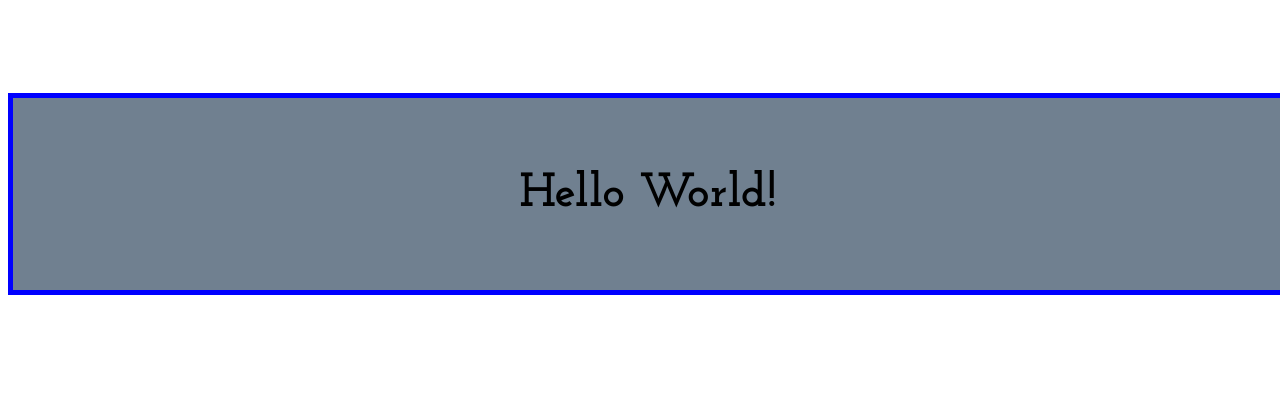
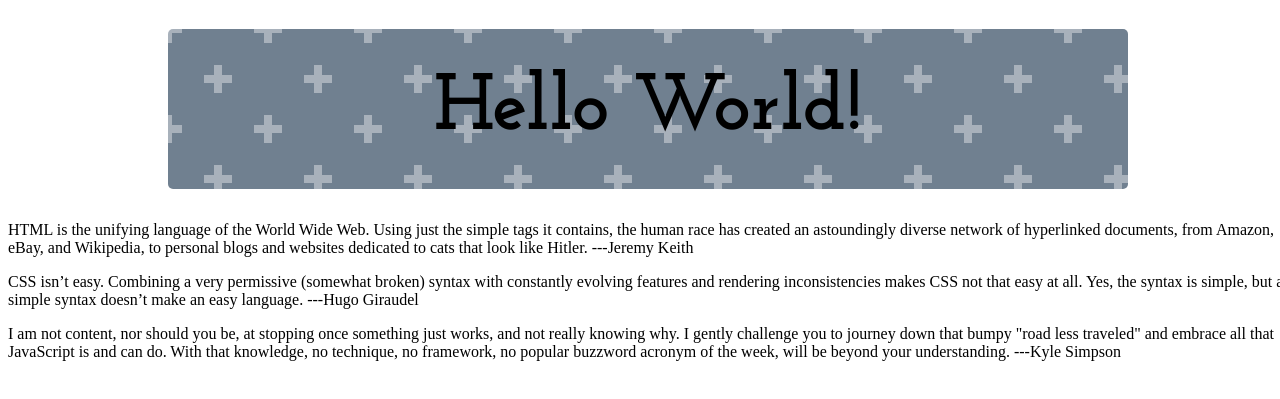
Before and after one commit to dlestage/fewd-practice-webpage, a plain HTML site: page index.html in a window 1280 px wide. Shown: the part 173-572 px from the top of the page. Drawn offline with Linux system fonts and the light colour scheme.

Commit message:
add webclasses

```diff
--- a/index.html
+++ b/index.html
@@ -21,8 +21,36 @@
         </ul>
       </nav>
     </header>
-    <div id="title" class="background">
+    <section>
       <h1>Hello World!</h1>
-    </div>
+    </section>
+    <main>
+      <div>
+        <p>HTML is the unifying language of the World Wide Web.
+          Using just the simple tags it contains, the human race
+          has created an astoundingly diverse network of hyperlinked
+          documents, from Amazon, eBay, and Wikipedia, to personal
+          blogs and websites dedicated to cats that look like Hitler.
+          ---Jeremy Keith
+          </p>
+      </div>
+      <div>
+        <p>CSS isn’t easy. Combining a very permissive (somewhat broken)
+          syntax with constantly evolving features and rendering inconsistencies
+          makes CSS not that easy at all. Yes, the syntax is simple, but a
+          simple syntax doesn’t make an easy language.
+          ---Hugo Giraudel
+        </p>
+      <div/>
+      <div>
+        <p>I am not content, nor should you be, at stopping once something just
+           works, and not really knowing why. I gently challenge you to journey
+           down that bumpy "road less traveled" and embrace all that JavaScript
+           is and can do. With that knowledge, no technique, no framework, no
+           popular buzzword acronym of the week, will be beyond your understanding.
+           ---Kyle Simpson
+         </p>
+      </div>
+    </main>
   </body>
 </html>
--- a/styles.css
+++ b/styles.css
@@ -29,24 +29,25 @@ nav a {
   text-decoration: none;
 
 }
-div > h1 {
+section {
   margin: 2em auto;
-  max-width: 30em;
-  height: 4em;
-  border: 5px solid blue;
+  max-width: 60em;
+  background-color: slategray;
+  height: 10em;
+  border-radius: 5px;
   display: flex;
   justify-content: center;
   align-items: center;
+  background:
+  radial-gradient(circle, transparent 20%, slategray 20%, slategray 80%, transparent 80%, transparent),
+  radial-gradient(circle, transparent 20%, slategray 20%, slategray 80%, transparent 80%, transparent) 50px 50px,
+  linear-gradient(#A8B1BB 8px, transparent 8px) 0 -4px,
+  linear-gradient(90deg, #A8B1BB 8px, transparent 8px) -4px 0;
+  background-color: slategray;
+  background-size:100px 100px, 100px 100px, 50px 50px, 50px 50px;
 }
 h1 {
-  font-size: 3em;
+  font-size: 5em;
   font-weight: bold;
   font-family: "Josefin Slab", Arial, serif;
-
 }
-.background {
-  color: black;
-  background-color: slategray;
-  border-radius: 5px;
-  text-decoration: none;
-}
```
